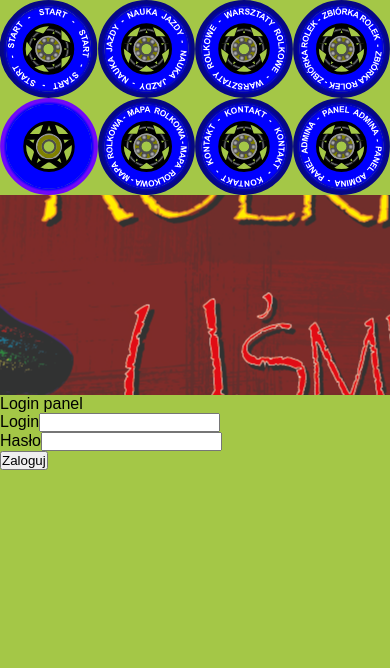
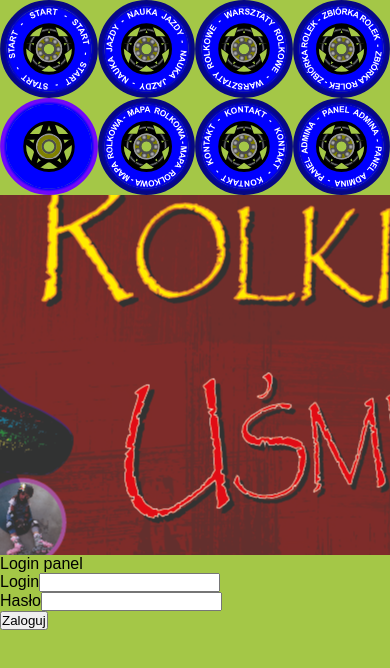
Before and after one commit to Keszua/Rolki_za_usmiech, a React (Create React App) app: page /login in a window 390 px wide. Shown: the top 668 px of the page. Built offline with nearby package versions, Linux system fonts and the light colour scheme; no server answers.

Commit message:
Działa carusel ale wysypuje sie menu

```diff
--- a/package.json
+++ b/package.json
@@ -19,6 +19,7 @@
     "react-dom": "^16.12.0",
     "react-gsap": "^1.2.0",
     "react-iframe": "^1.8.0",
+    "react-items-carousel": "^2.8.0",
     "react-responsive-carousel": "^3.1.51",
     "react-router-dom": "^5.1.2",
     "react-scripts": "3.3.1"
--- a/src/css/style.css
+++ b/src/css/style.css
@@ -13,8 +13,8 @@ html {
 .main {
   display: -ms-grid;
   display: grid;
-  -ms-grid-columns: 160px 1fr 160px;
-      grid-template-columns: 160px 1fr 160px;
+  -ms-grid-columns: 160px 80% 160px;
+      grid-template-columns: 160px 80% 160px;
   -ms-grid-rows: 200px minmax(130vh, 1fr) auto;
       grid-template-rows: 200px minmax(130vh, 1fr) auto;
       grid-template-areas: "header	  header 	  header"
@@ -27,17 +27,17 @@ html {
 
 @media (max-width: 1200px) {
   .main {
-    -ms-grid-columns: 80px 1fr 80px;
-        grid-template-columns: 80px 1fr 80px;
+    -ms-grid-columns: 80px 70% 80px;
+        grid-template-columns: 80px 70% 80px;
   }
 }
 
 @media (max-width: 800px) {
   .main {
-    -ms-grid-columns: 1fr;
-        grid-template-columns: 1fr;
-    -ms-grid-rows: calc(100vw / 4) calc(100vw / 4) 200px minmax(130vh, 1fr) auto;
-        grid-template-rows: calc(100vw / 4) calc(100vw / 4) 200px minmax(130vh, 1fr) auto;
+    -ms-grid-columns: 100%;
+        grid-template-columns: 100%;
+    -ms-grid-rows: calc(100vw / 4) calc(100vw / 4) 360px minmax(130vh, 100%) auto;
+        grid-template-rows: calc(100vw / 4) calc(100vw / 4) 360px minmax(130vh, 100%) auto;
         grid-template-areas: "menuL"
  "menuR"
  "header"
--- a/src/layouts/_App.scss
+++ b/src/layouts/_App.scss
@@ -20,9 +20,9 @@
 .main {
   display: grid;
   //grid-template-columns: $nav-whel-size  1fr                $nav-whel-size;
-  grid-template-columns:   $nav-whel-size    1fr                $nav-whel-size;
+  grid-template-columns:   $nav-whel-size    80%                $nav-whel-size;
   @media (max-width: 1200px) { //poniżej 1200
-    grid-template-columns: $nav-whel-size/2  1fr                $nav-whel-size/2;
+    grid-template-columns: $nav-whel-size/2  70%                $nav-whel-size/2;
   }
 
   grid-template-rows:    200px           minmax(130vh, 1fr)   auto;
@@ -32,11 +32,11 @@
   ".		    footer		." ;
 
   @media (max-width: 800px) { //poniżej 800
-    grid-template-columns:  1fr;
+    grid-template-columns:  100%;
     grid-template-rows:   calc(100vw / 4)
                           calc(100vw / 4)
-                          200px                //dla  nagłówka
-                          minmax(130vh, 1fr)
+                          360px                //dla  nagłówka
+                          minmax(130vh, 100%)
                           auto;
 
     grid-template-areas:
--- a/src/pages/HomePage.js
+++ b/src/pages/HomePage.js
@@ -1,13 +1,23 @@
-import React from 'react';
+import React, { useState } from 'react';
+
 import Article from '../components/Article'
 //var Carousel = require('react-responsive-carousel').Carousel;
 import { CarouselProvider, Slider, Slide, ButtonBack, ButtonNext } from 'pure-react-carousel';
 import 'pure-react-carousel/dist/react-carousel.es.css';
 import { Carousel } from 'react-responsive-carousel';
 
+//kolejna karuzela z: https://github.com/bitriddler/react-items-carousel
+import ItemsCarousel from 'react-items-carousel';
+import styled from 'styled-components';
+
+
+//import { Button, Icon, Col } from 'antd';
+
+
 //http://react-responsive-carousel.js.org/storybook/?selectedKind=Carousel&selectedStory=PropTypes&full=0&down=1&left=1&panelRight=0&downPanel=kadirahq%2Fstorybook-addon-actions%2Factions-panel
 //tutaj chyba cos konkretniejszego:
 //https://reactjsexample.com/infinite-carousel-for-react/
+
 
 
 const articles = [
@@ -36,10 +46,54 @@ const HomePage = () => {
         <div className="home">
             {/* {artList} */}
             {/* <DemoCarousel/> */}
-            <Karuzelab/>
+            {/* <Karuzelab/> */}
+            <KaruzelaC/>
         </div>
     );
 }
+
+const Wrapper = styled.div`
+  padding: 0 20px;
+  max-width: 300px;
+  margin: 0 auto;
+`;
+
+const KaruzelaC = () => {
+    const [activeItemIndex, setActiveItemIndex] = useState(0);
+    const chevronWidth = 40;
+    return (
+        <div style={{"padding":5,  "maxWidth":"1fr","margin":10}}>
+
+        <ItemsCarousel
+        containerWidth={'200px'}
+            infiniteLoop
+            gutter={12}
+            activePosition={'center'}
+            //chevronWidth={200}
+            //disableSwipe
+            //alwaysShowChevrons
+            numberOfCards={1}
+            slidesToScroll={1}
+            //outsideChevron
+            chevronWidth={chevronWidth}
+            //showSlither
+            //firstAndLastGutter
+            activeItemIndex={activeItemIndex}
+            requestToChangeActive={setActiveItemIndex}
+            leftChevron={<button>{'<'}</button>}
+            rightChevron={<button>{'>'}</button>}
+        >
+          <div key={1} style={{ height: 200, background: '#EEE' }}>First card</div>
+          <div key={2} style={{ height: 300, background: 'url(https://placeimg.com/380/200/nature)' }}>Second card</div>
+          <div key={3} style={{ height: 200, background: '#000' }}>Third card</div>
+          <div key={4} style={{ height: 200, background: '#EEE' }}>Fourth card</div>
+        </ItemsCarousel>
+
+      </div>
+    );
+}
+
+
 
 
 class Karuzelab extends React.Component {
```
Also changed, not shown: 2 other files (tests, documents, lock files or other folders).
